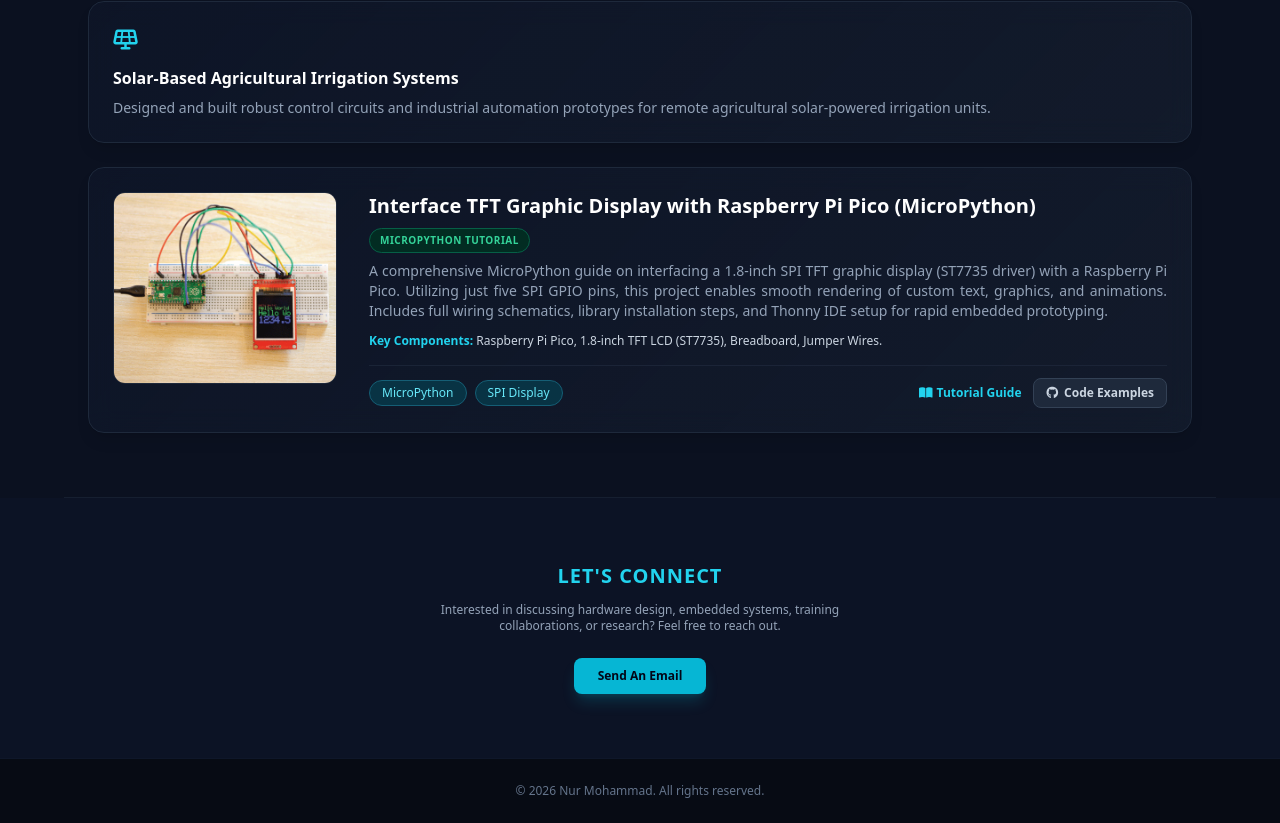
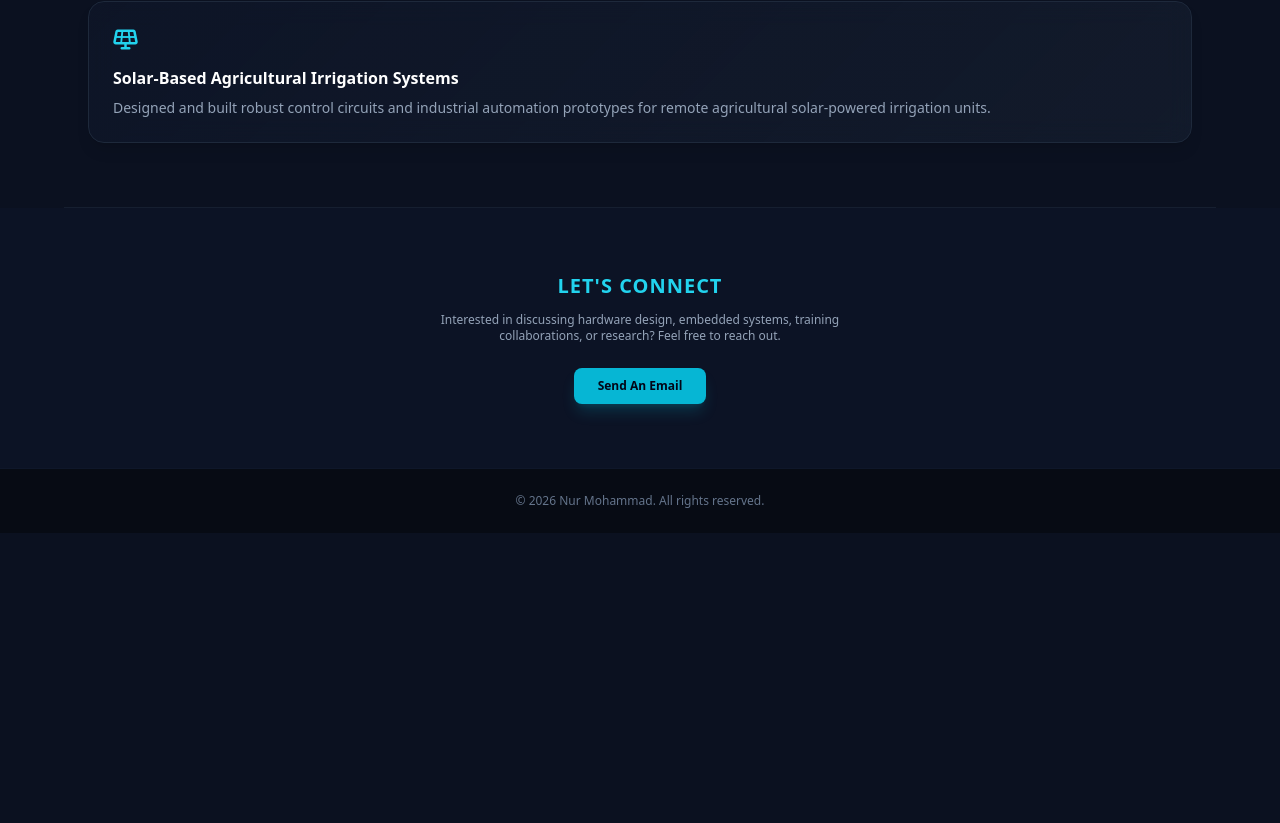
Before and after one commit to nur6078/Portfolio, a plain HTML site: page index.html in a window 1280 px wide. Shown: the part 1333-2156 px from the top of the page. After the commit the page ends 1866 px from the top, so only its background shows below. Drawn offline with nearby package versions, Linux system fonts and the light colour scheme.

Commit message:
Update index.html

```diff
--- a/index.html
+++ b/index.html
@@ -128,42 +128,6 @@
                     Designed and built robust control circuits and industrial automation prototypes for remote agricultural solar-powered irrigation units.
                 </p>
             </div>
-
-            <!-- Project Card: Interface 1.8-inch TFT Graphic Display with Raspberry Pi Pico (MicroPython) -->
-            <div class="project-card glass-card border border-slate-800 rounded-2xl p-6 flex flex-col md:flex-row gap-8 hover:border-cyan-900 transition-all duration-300 group shadow-lg" data-category="tutorial">
-                <div class="flex-shrink-0 w-full md:w-56 h-48 bg-slate-950 rounded-xl overflow-hidden border border-slate-800">
-                    <img src="TFT_Pico.png" alt="Raspberry Pi Pico TFT Display" class="w-full h-full object-cover group-hover:scale-105 transition-transform duration-300">
-                </div>
-                <div class="flex-grow flex flex-col justify-between">
-                    <div>
-                        <div class="flex flex-wrap items-center justify-between gap-2 mb-2">
-                            <h3 class="text-xl font-bold text-white">Interface TFT Graphic Display with Raspberry Pi Pico (MicroPython)</h3>
-                            <span class="px-2.5 py-1 bg-emerald-950 text-emerald-400 text-[10px] font-semibold uppercase tracking-wider rounded-full border border-emerald-800">MicroPython Tutorial</span>
-                        </div>
-                        <p class="text-slate-400 text-xs md:text-sm leading-relaxed mb-3 text-justify">
-                            A comprehensive MicroPython guide on interfacing a 1.8-inch SPI TFT graphic display (ST7735 driver) with a Raspberry Pi Pico. Utilizing just five SPI GPIO pins, this project enables smooth rendering of custom text, graphics, and animations. Includes full wiring schematics, library installation steps, and Thonny IDE setup for rapid embedded prototyping.
-                        </p>
-                        <p class="text-slate-300 text-xs mb-4">
-                            <strong class="text-cyan-400">Key Components:</strong> Raspberry Pi Pico, 1.8-inch TFT LCD (ST7735), Breadboard, Jumper Wires.
-                        </p>
-                    </div>
-                    <div class="flex flex-wrap items-center justify-between gap-4 pt-3 border-t border-slate-800/80">
-                        <div class="flex flex-wrap gap-2">
-                            <span class="px-3 py-1 bg-cyan-950 text-cyan-300 text-xs font-medium rounded-full border border-cyan-800">MicroPython</span>
-                            <span class="px-3 py-1 bg-cyan-950 text-cyan-300 text-xs font-medium rounded-full border border-cyan-800">SPI Display</span>
-                        </div>
-                        <div class="flex items-center gap-3">
-                            <a href="#" target="_blank" class="text-xs font-semibold text-cyan-400 hover:text-cyan-300 flex items-center gap-1 transition">
-                                <i class="fa-solid fa-book-open"></i> Tutorial Guide
-                            </a>
-                            <a href="#" target="_blank" class="text-xs font-semibold text-slate-300 hover:text-white bg-slate-800 hover:bg-slate-700 px-3 py-1.5 rounded-lg transition flex items-center gap-1.5 border border-slate-700">
-                                <i class="fa-brands fa-github"></i> Code Examples
-                            </a>
-                        </div>
-                    </div>
-                </div>
-            </div>
-
         </div>
     </section>
 
```
